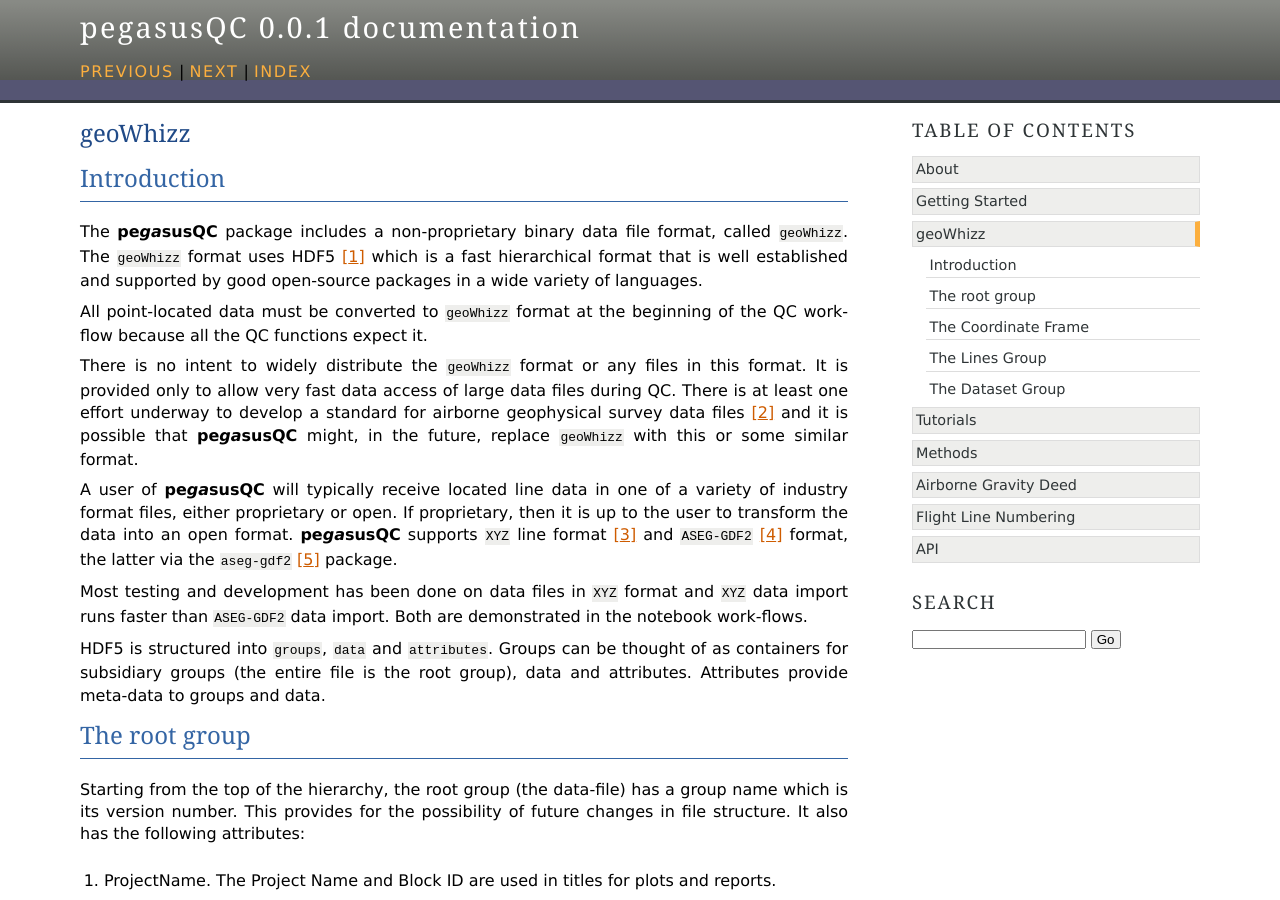
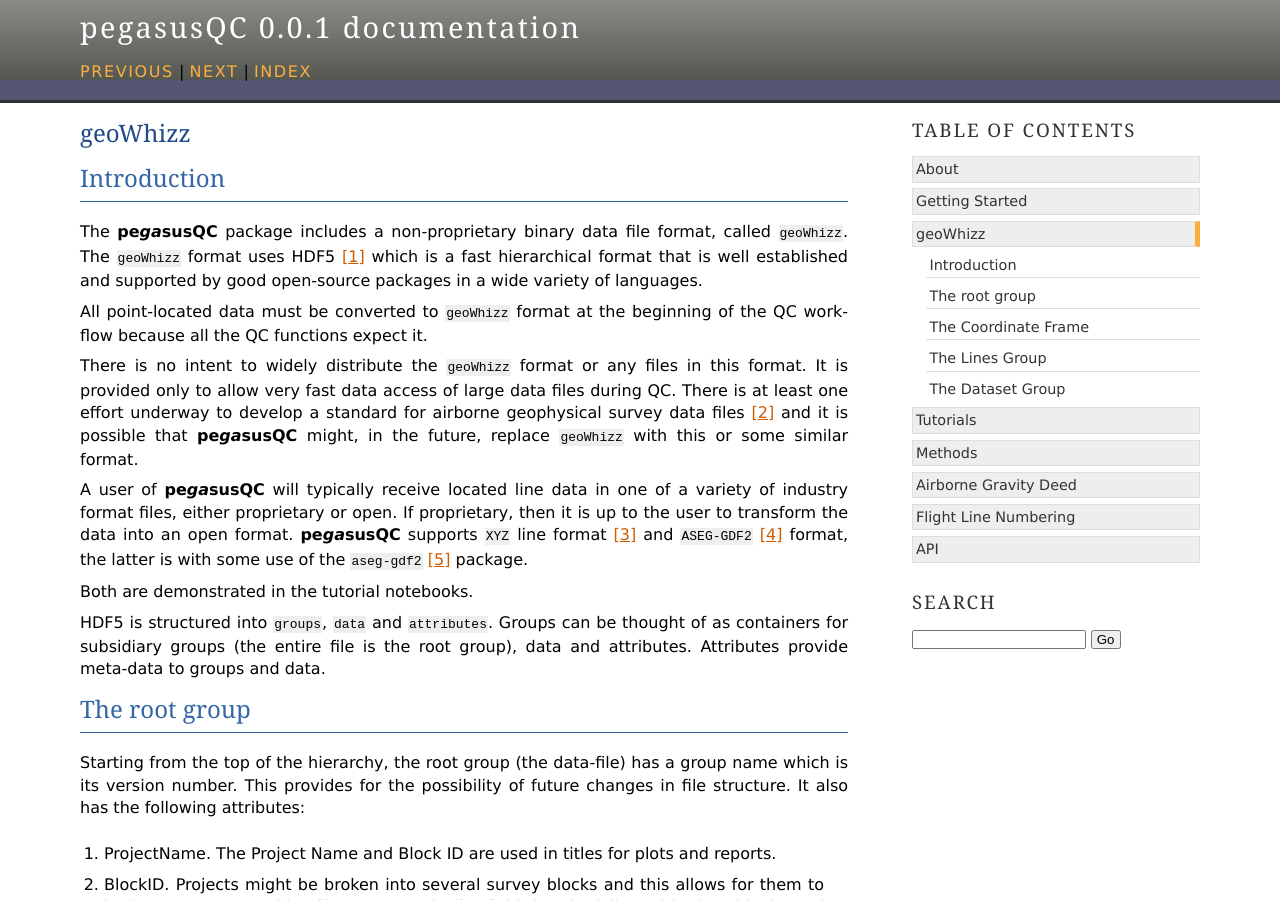
Before and after one commit to GeoscienceAustralia/galileoQC, a Sphinx documentation site: the page built from docs/source/geowhizz.md, in a window 1280 px wide and 900 px high. Built offline with Sphinx 7.4.7, drawn with Linux system fonts in a browser that asks for light colours; pages that are not in the unit, such as notebooks, are missing from menus; some of the changed text lies outside the part shown.

Commit message:
minor documentation improvements

```diff
--- a/docs/source/geowhizz.md
+++ b/docs/source/geowhizz.md
@@ -9,9 +9,9 @@ All point-located data must be converted to `geoWhizz` format at the beginning o
 
 There is no intent to widely distribute the `geoWhizz` format or any files in this format. It is provided only to allow very fast data access of large data files during QC. There is at least one effort underway to develop a standard for airborne geophysical survey data files [^GSpy] and it is possible that __pe*ga*susQC__ might, in the future, replace `geoWhizz` with this or some similar format.
 
-A user of __pe*ga*susQC__ will typically receive located line data in one of a variety of industry format files, either proprietary or open. If proprietary, then it is up to the user to transform the data into an open format. __pe*ga*susQC__ supports `XYZ` line format [^XYZ] and `ASEG-GDF2` [^GDF2] format, the latter via the `aseg-gdf2` [^Kent] package.
+A user of __pe*ga*susQC__ will typically receive located line data in one of a variety of industry format files, either proprietary or open. If proprietary, then it is up to the user to transform the data into an open format. __pe*ga*susQC__ supports `XYZ` line format [^XYZ] and `ASEG-GDF2` [^GDF2] format, the latter is with some use of the `aseg-gdf2` [^Kent] package.
 
-Most testing and development has been done on data files in `XYZ` format and `XYZ` data import runs faster than `ASEG-GDF2` data import. Both are demonstrated in the notebook work-flows.
+Both are demonstrated in the tutorial notebooks.
 
 HDF5 is structured into `groups`, `data` and `attributes`. Groups can be thought of as containers for subsidiary groups (the entire file is the root group), data and attributes. Attributes provide meta-data to groups and data.
 
```
Also changed, not shown: other parts of docs/source/geowhizz.md (+1 -1 lines), docs/source/about.md (+4 -1 lines), docs/source/index.md (+2 -2 lines), docs/source/tutorials/tutorials.md (+18 -18 lines).
